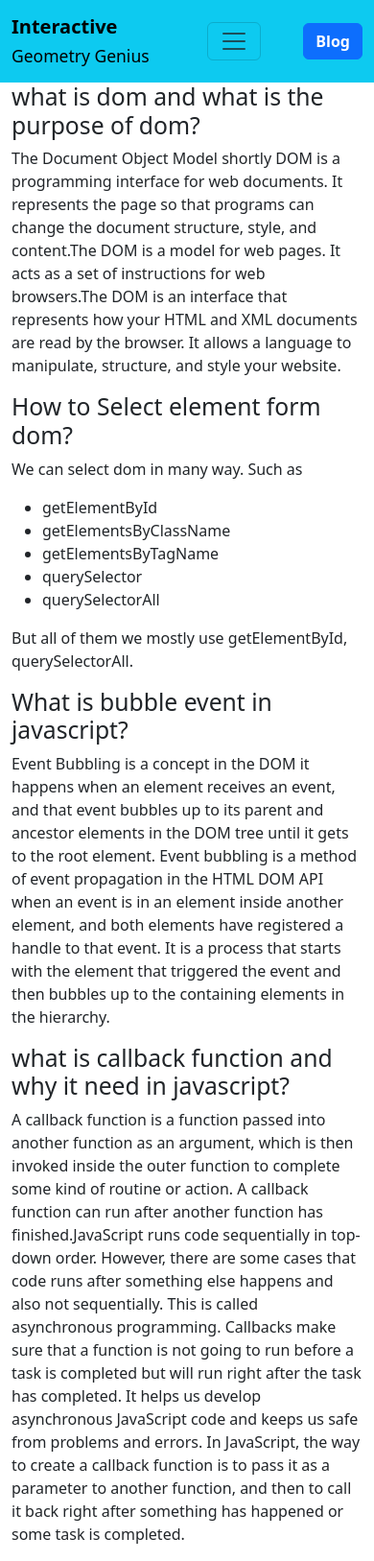
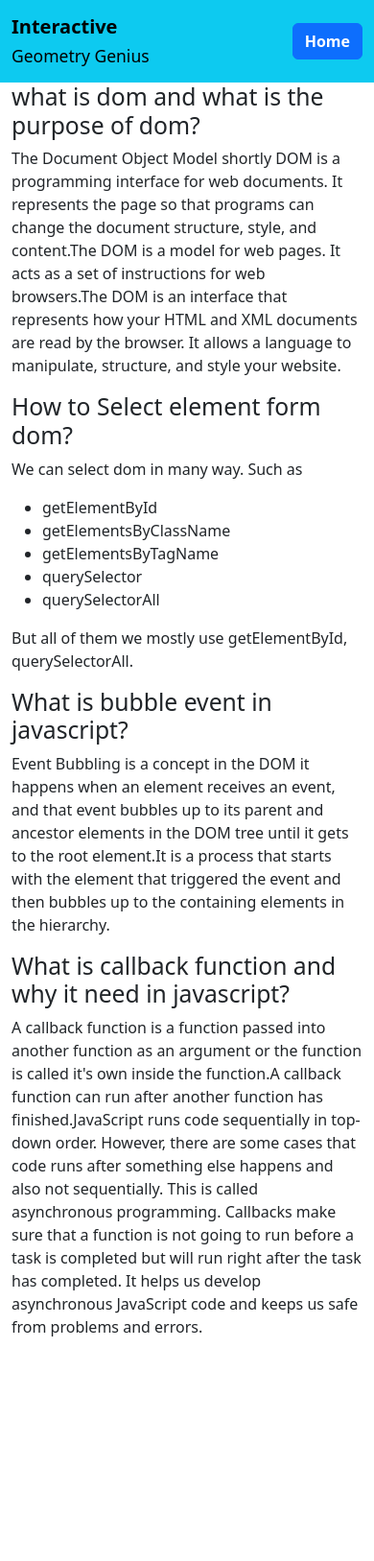
Before and after one commit to razikul-joni69/Geo-Calculator, a plain HTML site: page blog.html in a window 390 px wide. Shown: the whole page at 96% size. After the commit the page ends 1411 px from the top, so only its background shows below. Drawn offline with nearby package versions, Linux system fonts and the light colour scheme.

Commit message:
make responsive clean some code

```diff
--- a/blog.html
+++ b/blog.html
@@ -19,20 +19,8 @@
                         ><strong>Interactive</strong> <br />
                         <small>Geometry Genius</small></a
                     >
-                    <button
-                        class="navbar-toggler"
-                        type="button"
-                        data-bs-toggle="collapse"
-                        data-bs-target="#navbarSupportedContent"
-                        aria-controls="navbarSupportedContent"
-                        aria-expanded="false"
-                        aria-label="Toggle navigation"
-                    >
-                        <span class="navbar-toggler-icon"></span>
-                    </button>
-
                     <a href="index.html" type="button" class="btn btn-primary">
-                        <strong>Blog</strong>
+                        <strong>Home</strong>
                     </a>
                 </div>
             </nav>
@@ -48,13 +36,13 @@
                     content.The DOM is a model for web pages. It acts as a set
                     of instructions for web browsers.The DOM is an interface
                     that represents how your HTML and XML documents are read by
-                    the browser. It allows a language to manipulate, structure, and style your website.
+                    the browser. It allows a language to manipulate, structure,
+                    and style your website.
                 </p>
             </div>
             <div>
                 <h2>How to Select element form dom?</h2>
-                <p>
-                    We can select dom in many way. Such as
+                <p>We can select dom in many way. Such as</p>
                 <ul>
                     <li>getElementById</li>
                     <li>getElementsByClassName</li>
@@ -62,6 +50,7 @@
                     <li>querySelector</li>
                     <li>querySelectorAll</li>
                 </ul>
+                <p>
                     But all of them we mostly use getElementById,
                     querySelectorAll.
                 </p>
@@ -72,34 +61,27 @@
                     Event Bubbling is a concept in the DOM it happens when an
                     element receives an event, and that event bubbles up to its
                     parent and ancestor elements in the DOM tree until it gets
-                    to the root element. Event bubbling is a method of event
-                    propagation in the HTML DOM API when an event is in an
-                    element inside another element, and both elements have
-                    registered a handle to that event. It is a process that
-                    starts with the element that triggered the event and then
-                    bubbles up to the containing elements in the hierarchy.
+                    to the root element.It is a process that starts with the
+                    element that triggered the event and then bubbles up to the
+                    containing elements in the hierarchy.
                 </p>
             </div>
             <div>
                 <h2>
-                    what is callback function and why it need in javascript?
+                    What is callback function and why it need in javascript?
                 </h2>
                 <p>
                     A callback function is a function passed into another
-                    function as an argument, which is then invoked inside the
-                    outer function to complete some kind of routine or action. A
-                    callback function can run after another function has
-                    finished.JavaScript runs code sequentially in top-down
-                    order. However, there are some cases that code runs after
-                    something else happens and also not sequentially. This is
-                    called asynchronous programming. Callbacks make sure that a
-                    function is not going to run before a task is completed but
-                    will run right after the task has completed. It helps us
-                    develop asynchronous JavaScript code and keeps us safe from
-                    problems and errors. In JavaScript, the way to create a
-                    callback function is to pass it as a parameter to another
-                    function, and then to call it back right after something has
-                    happened or some task is completed.
+                    function as an argument or the function is called it's own
+                    inside the function.A callback function can run after
+                    another function has finished.JavaScript runs code
+                    sequentially in top-down order. However, there are some
+                    cases that code runs after something else happens and also
+                    not sequentially. This is called asynchronous programming.
+                    Callbacks make sure that a function is not going to run
+                    before a task is completed but will run right after the task
+                    has completed. It helps us develop asynchronous JavaScript
+                    code and keeps us safe from problems and errors.
                 </p>
             </div>
         </section>
--- a/js/app.js
+++ b/js/app.js
@@ -130,7 +130,6 @@ document
         );
     });
 
-
 //Change background color function
 function changeBackground(cardNo) {
     const randomColor = Math.floor(Math.random() * 16777215).toString(16);
```
Also changed, not shown: index.html (+70 -44 lines), styles/style.css (+29 -4 lines). Lines whose indentation alone changed are shown as unchanged.
